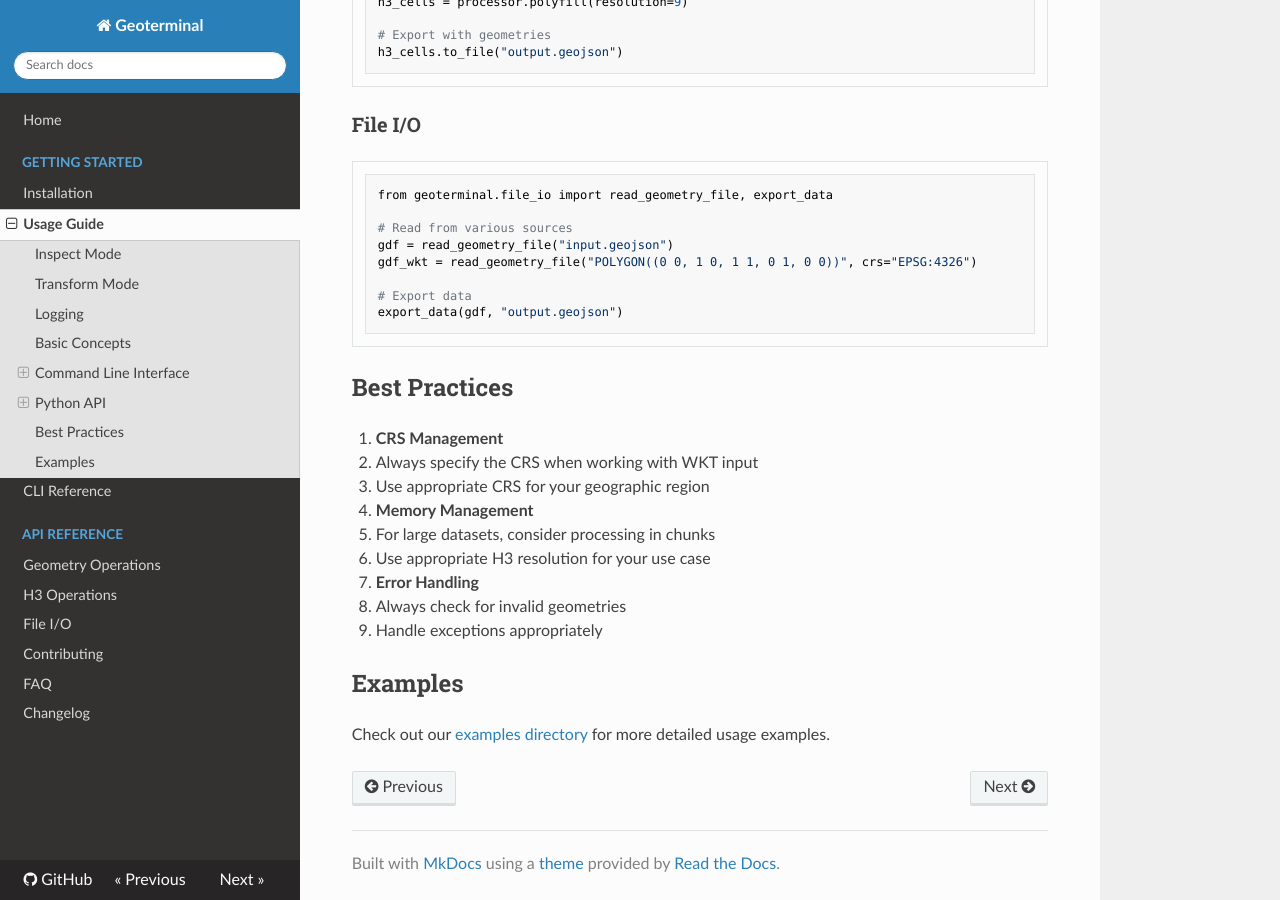
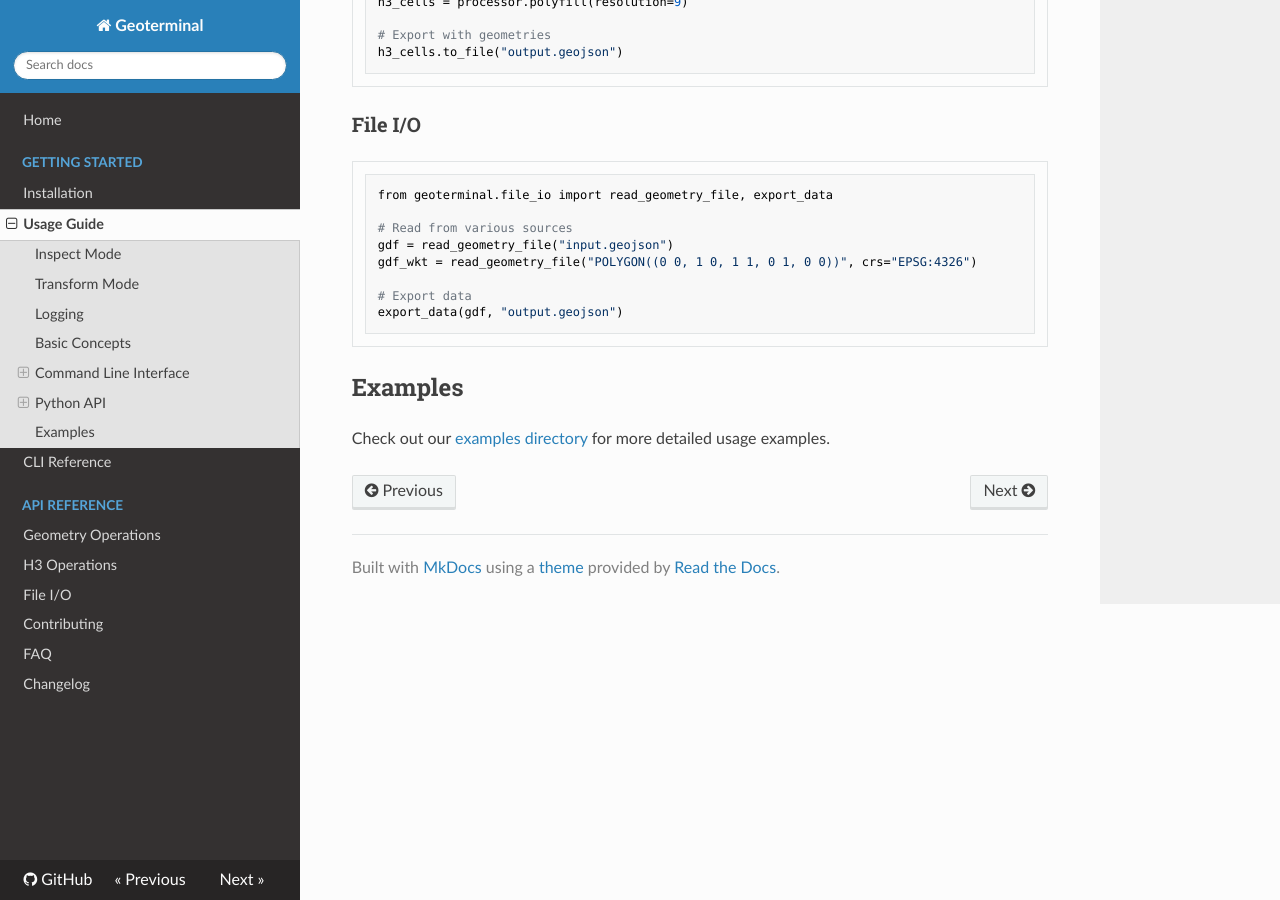
Before and after one commit to jeronimoluza/geoterminal, an MkDocs documentation site: the page built from docs/usage.md, in a window 1280 px wide and 900 px high, scrolled down 3309 px. Built offline with MkDocs 1.6.1, drawn with Linux system fonts in a browser that asks for light colours; nearby versions of some CDN libraries.

Commit message:
removed best pratcices in docs

````diff
--- a/docs/usage.md
+++ b/docs/usage.md
@@ -164,23 +164,6 @@ gdf_wkt = read_geometry_file("POLYGON((0 0, 1 0, 1 1, 0 1, 0 0))", crs="EPSG:432
 export_data(gdf, "output.geojson")
 ```
 
-## Best Practices
-
-1. **CRS Management**
-
-   - Always specify the CRS when working with WKT input
-   - Use appropriate CRS for your geographic region
-
-2. **Memory Management**
-
-   - For large datasets, consider processing in chunks
-   - Use appropriate H3 resolution for your use case
-
-3. **Error Handling**
-
-   - Always check for invalid geometries
-   - Handle exceptions appropriately
-
 ## Examples
 
 Check out our [examples directory](https://github.com/jeronimoluza/geoterminal/tree/main/examples) for more detailed usage examples.
````
